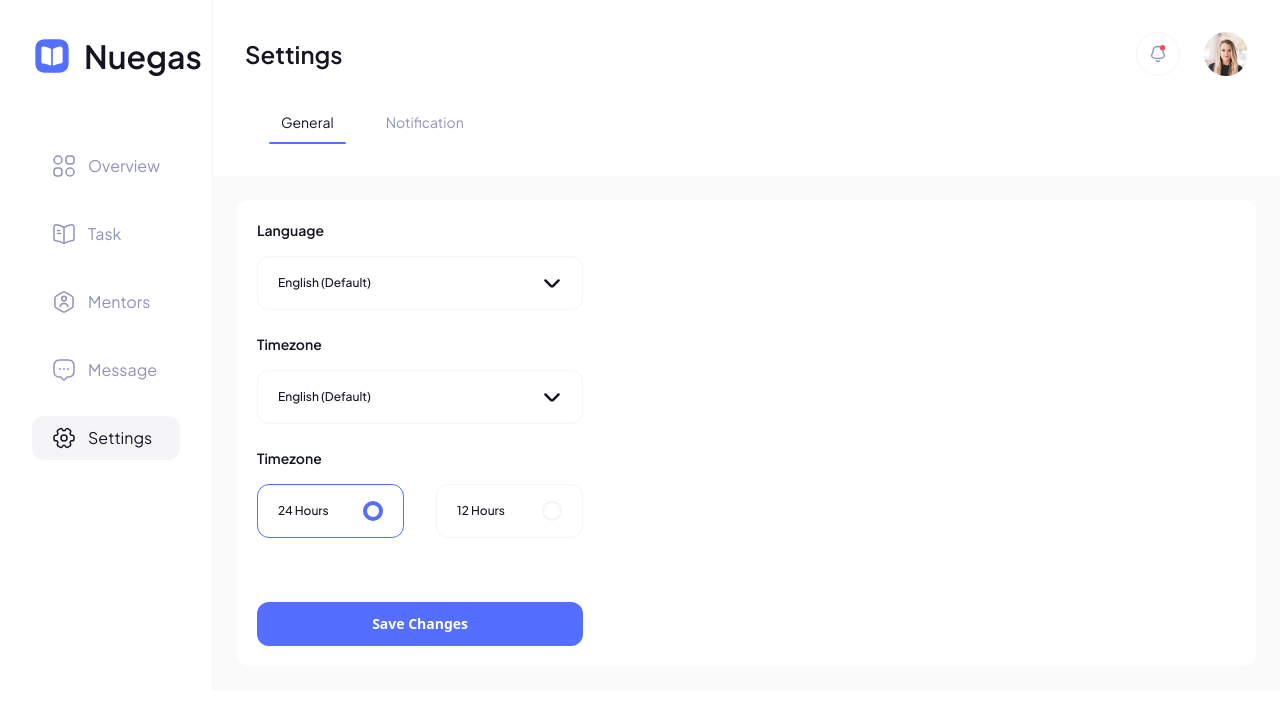
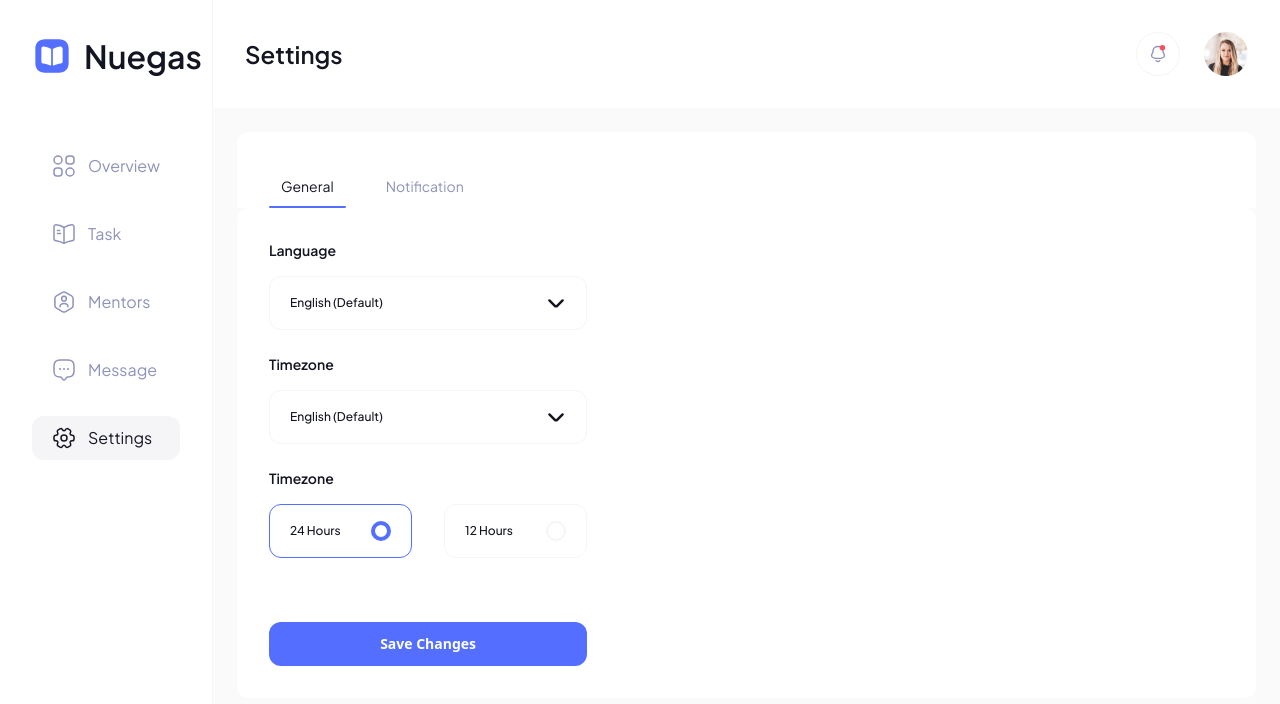
Before and after one commit to pujiragil/nuegas, a React (Vite) app: page /settings in a window 1280 px wide. Shown: the top 704 px of the page. Built offline with nearby package versions, Linux system fonts and the light colour scheme.

Commit message:
added SwitchTab component for desktop size

```diff
--- a/src/components/Switch/SwitchTab.tsx
+++ b/src/components/Switch/SwitchTab.tsx
@@ -6,14 +6,14 @@ const activeTab: string =
 const inactiveTab: string =
   "text-secondary-300 p-3 cursor-pointer hover:text-secondary-200 transition-all duration-200 ease-in-out";
 
-const SwitchTab = () => {
+const SwitchTab = ({ screenDisplay }: { screenDisplay: string }) => {
   const [selectedTab, setSelectedTab] = useSettingStore(
     (state) => [state.selectedTab, state.setSelectedTab],
     shallow
   );
 
   return (
-    <div className="flex px-6 gap-7 text-sm font-base">
+    <div className={`flex px-6 gap-7 text-sm font-base ${screenDisplay}`}>
       <p
         onClick={() => setSelectedTab("general")}
         className={selectedTab === "general" ? activeTab : inactiveTab}
--- a/src/pages/Settings/index.tsx
+++ b/src/pages/Settings/index.tsx
@@ -16,10 +16,11 @@ const Settings = () => {
       <ProfileLayout
         titleProfile="Settings"
         background="primary"
-        children={<SwitchTab />}
+        children={<SwitchTab screenDisplay="md:hidden" />}
       />
 
       <div className="bg-primary-200 text-secondary-100 p-6">
+        <SwitchTab screenDisplay="hidden bg-primary-100 md:p-8 md:pb-0 md:rounded-t-xl md:flex" />
         {selectedTab === "general" ? <GeneralTab /> : <NotificationTab />}
       </div>
     </>
@@ -30,7 +31,7 @@ const GeneralTab = () => {
   const [timeZone, setTimeZone] = useState<"12 hour" | "24 hour">("24 hour");
 
   return (
-    <div className="bg-primary-100 rounded-xl p-5 flex flex-col gap-36 md:gap-16">
+    <div className="bg-primary-100 rounded-xl p-5 flex flex-col gap-36 md:p-8 md:gap-16">
       <div className="flex flex-col gap-6 md:w-2/6">
         <div className="flex flex-col gap-4">
           <p className="font-semibold text-sm">Language</p>
@@ -132,7 +133,7 @@ const NotificationTab = (): JSX.Element => {
   };
 
   return (
-    <div className="bg-primary-100 p-5 rounded-xl flex flex-col gap-36 md:gap-16">
+    <div className="bg-primary-100 p-5 rounded-xl flex flex-col gap-36 md:p-8 md:gap-16">
       <div className="flex flex-col gap-6 font-semibold text-sm text-secondary-100 md:w-2/6">
         <SwitchNotification
           isActive={notification.message}
```
